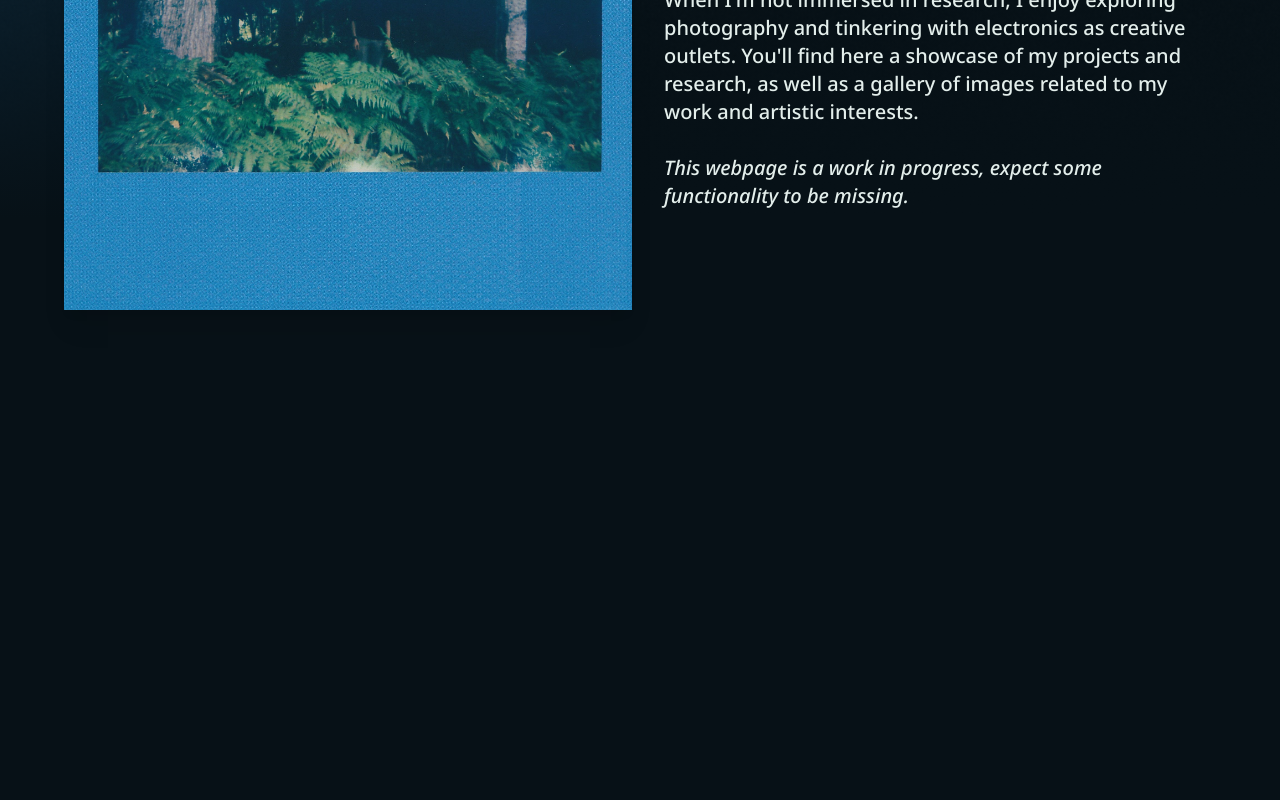
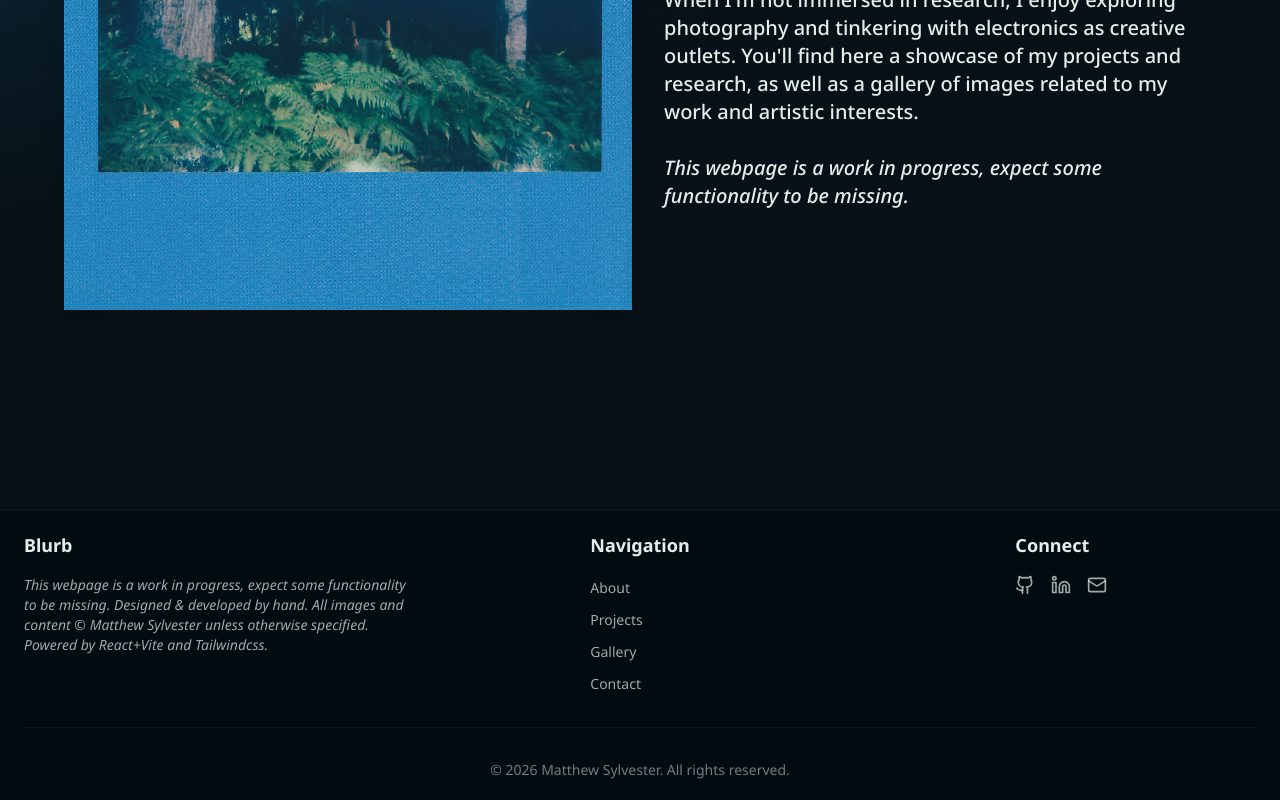
Before and after one commit to fourthstanza/fourthstanza.github.io, a React (Vite) app: page / in a window 1280 px wide. Shown: the part 582-1382 px from the top of the page. Before the commit the page ends 1092 px from the top, so only its background shows below. Built offline with nearby package versions, Linux system fonts and the light colour scheme.

Commit message:
addition of footer

```diff
--- a/src/App.tsx
+++ b/src/App.tsx
@@ -3,6 +3,7 @@ import { About } from "./sections/about";
 import { Projects } from "./sections/projects";
 import { Gallery } from "./sections/gallery";
 import { Contact } from "./sections/contact";
+import { Footer } from "./layout/footer";
 
 
 
@@ -19,6 +20,7 @@ function App() {
           <Gallery />
           <Contact />
       </main>
+      <Footer />
     </div>
   );
 }
--- a/src/index.css
+++ b/src/index.css
@@ -6,6 +6,7 @@
     --color-background-top: #4597cb;
     --color-background-bottom: #071117;
     --color-background-middle: #325160;
+    --color-footer-background: #000c0f;
 
     --color-surface-gray: #444444;
 
--- /dev/null
+++ b/src/layout/footer.tsx
@@ -0,0 +1,69 @@
+import { Github, Linkedin, Mail } from "lucide-react";
+
+// filepath: c:\Users\Fourt\Desktop\Projects\React_App\github_page\fourthstanza.github.io\src\layout\footer.tsx
+
+export const Footer = () => {
+    const currentYear = new Date().getFullYear();
+
+    const socialLinks = [
+        { icon: Github, href: "https://github.com/fourthstanza", label: "GitHub" },
+        { icon: Linkedin, href: "https://www.linkedin.com/in/fourthstanza/", label: "LinkedIn" },
+        { icon: Mail, href: "mailto:fourthstanza@gmail.com", label: "Email" },
+    ];
+
+    return (
+        <footer className="bg-footer-background border-t border-surface-gray/20">
+            <div className="container mx-auto px-6 py-5">
+                <div className="grid grid-cols-1 md:grid-cols-3 gap-8 mb-8 md:justify-items-center">
+                    {/* About */}
+                    <div>
+                        <h3 className="text-lg font-bold mb-4 text-text">Blurb</h3>
+                        <p className="text-text/70 text-sm italic">
+                            This webpage is a work in progress, expect some functionality to be missing. Designed & developed by hand. All images and content © Matthew Sylvester unless otherwise specified. Powered by React+Vite and Tailwindcss.
+                        </p>
+                    </div>
+
+                    {/* Quick Links */}
+                    <div>
+                        <h3 className="text-lg font-bold mb-4 text-text">Navigation</h3>
+                        <ul className="space-y-2">
+                            <li><a href="#about" className="text-text/70 hover:text-hover text-sm">About</a></li>
+                            <li><a href="#projects" className="text-text/70 hover:text-hover text-sm">Projects</a></li>
+                            <li><a href="#gallery" className="text-text/70 hover:text-hover text-sm">Gallery</a></li>
+                            <li><a href="#contact" className="text-text/70 hover:text-hover text-sm">Contact</a></li>
+                        </ul>
+                    </div>
+
+                    {/* Social Links */}
+                    <div>
+                        <h3 className="text-lg font-bold mb-4 text-text">Connect</h3>
+                        <div className="flex gap-4">
+                            {socialLinks.map((link, index) => {
+                                const Icon = link.icon;
+                                return (
+                                    <a
+                                        key={index}
+                                        href={link.href}
+                                        target="_blank"
+                                        rel="noopener noreferrer"
+                                        className="text-text/70 hover:text-hover transition-colors"
+                                        aria-label={link.label}
+                                    >
+                                        <Icon size={20} />
+                                    </a>
+                                );
+                            })}
+                        </div>
+                    </div>
+                </div>
+
+                {/* Divider */}
+                <div className="border-t border-surface-gray/20 pt-8">
+                    <p className="text-center text-text/50 text-sm">
+                        © {currentYear} Matthew Sylvester. All rights reserved.
+                    </p>
+                </div>
+            </div>
+        </footer>
+    );
+};
```
